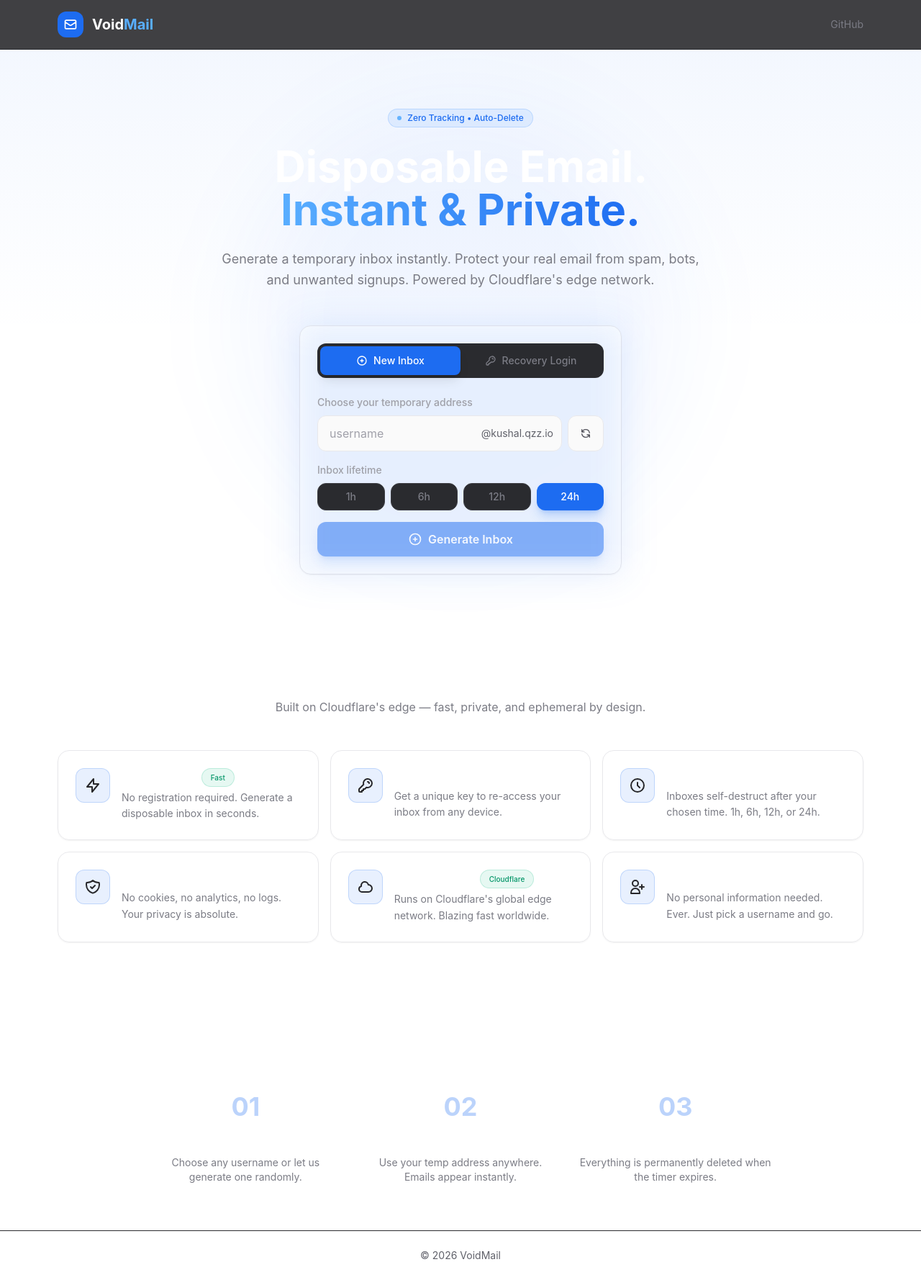
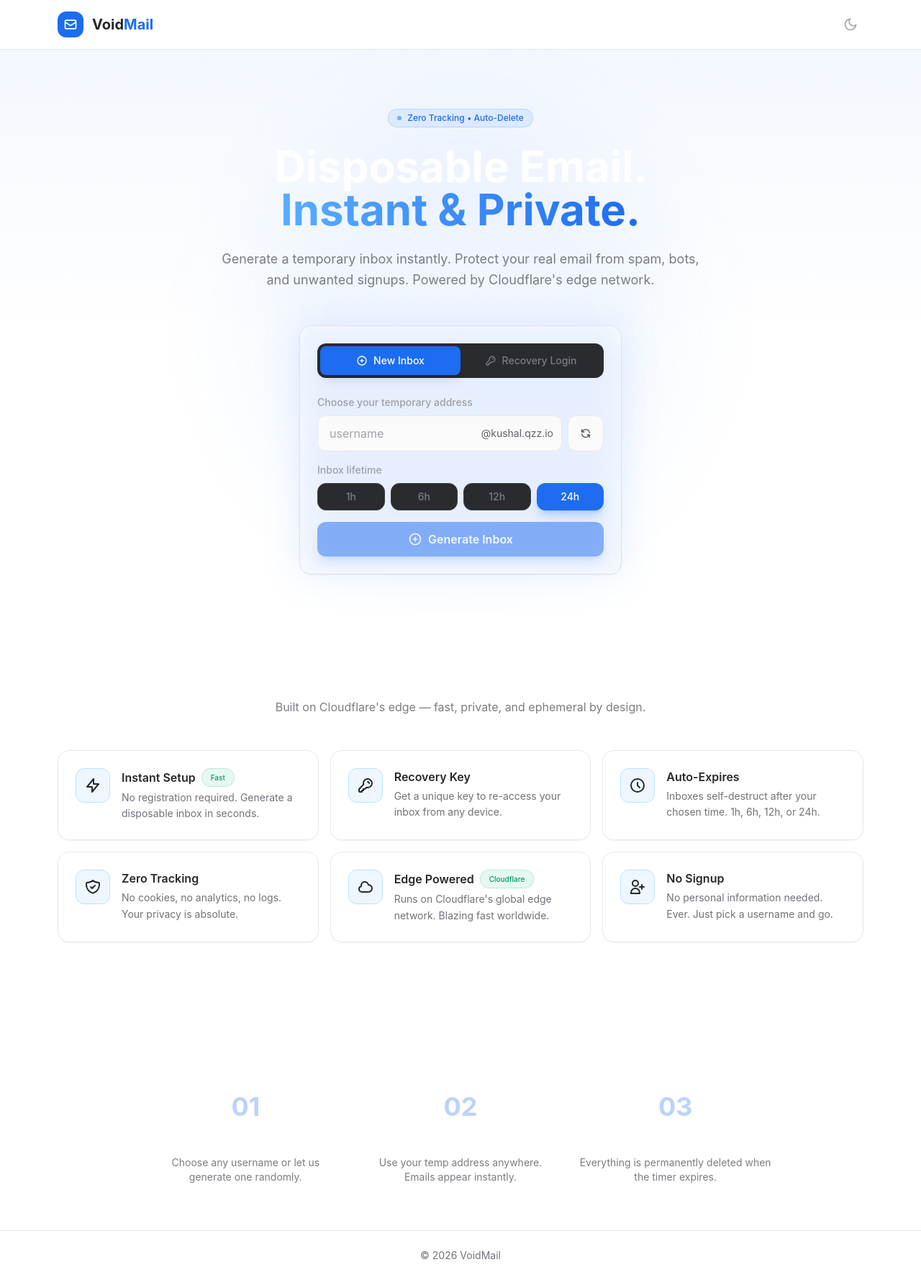
Before and after one commit to kushalshah0/VoidMail, a React (Vite) app: page / in a window 1280 px wide. Shown: the whole page at 72% size. Built offline with nearby package versions, Linux system fonts and the light colour scheme.

Commit message:
Add theme support to Header, Footer, and FeatureCard components

```diff
--- a/src/components/FeatureCard.jsx
+++ b/src/components/FeatureCard.jsx
@@ -1,18 +1,23 @@
 export default function FeatureCard({ icon, title, description, badge }) {
   return (
-    <div className="card group hover:border-dark-700 transition-all duration-300">
+    <div className="card group hover:border-light-400 dark:hover:border-dark-700
+                     transition-all duration-300 hover:shadow-md dark:hover:shadow-none">
       <div className="flex items-start gap-4">
-        <div className="w-12 h-12 rounded-xl bg-brand-600/10 border border-brand-600/20
+        <div className="w-12 h-12 rounded-xl
+                        bg-brand-50 dark:bg-brand-600/10
+                        border border-brand-200 dark:border-brand-600/20
                         flex items-center justify-center text-2xl shrink-0
                         group-hover:scale-110 transition-transform">
           {icon}
         </div>
         <div>
           <div className="flex items-center gap-2 mb-1">
-            <h3 className="font-semibold text-white">{title}</h3>
+            <h3 className="font-semibold text-light-900 dark:text-white">{title}</h3>
             {badge && <span className="badge-green text-[10px]">{badge}</span>}
           </div>
-          <p className="text-dark-400 text-sm leading-relaxed">{description}</p>
+          <p className="text-light-600 dark:text-dark-400 text-sm leading-relaxed">
+            {description}
+          </p>
         </div>
       </div>
     </div>
--- a/src/components/Footer.jsx
+++ b/src/components/Footer.jsx
@@ -1,8 +1,9 @@
 export default function Footer() {
   return (
-    <footer className="border-t border-dark-800 py-6 mt-auto">
+    <footer className="border-t border-light-300 dark:border-dark-800 py-6 mt-auto
+                        transition-colors duration-300">
       <div className="max-w-6xl mx-auto px-4 text-center">
-        <p className="text-dark-500 text-sm">
+        <p className="text-light-600 dark:text-dark-400 text-sm">
           © {new Date().getFullYear()} VoidMail
         </p>
       </div>
--- a/src/components/Header.jsx
+++ b/src/components/Header.jsx
@@ -1,11 +1,15 @@
 import { Link, useLocation } from 'react-router-dom';
+import ThemeToggle from './ThemeToggle';
 
 export default function Header() {
   const location = useLocation();
   const isInbox = location.pathname.startsWith('/inbox');
 
   return (
-    <header className="border-b border-dark-800 bg-dark-950/80 backdrop-blur-md sticky top-0 z-50">
+    <header className="border-b border-light-300 dark:border-dark-800
+                        bg-white/80 dark:bg-dark-950/80
+                        backdrop-blur-md sticky top-0 z-50
+                        transition-colors duration-300">
       <div className="max-w-6xl mx-auto px-4 py-4 flex items-center justify-between">
         <Link to="/" className="flex items-center gap-3 group">
           <div className="w-9 h-9 bg-brand-600 rounded-xl flex items-center justify-center
@@ -14,12 +18,12 @@
               <path strokeLinecap="round" strokeLinejoin="round" strokeWidth={2} d="M3 8l7.89 5.26a2 2 0 002.22 0L21 8M5 19h14a2 2 0 002-2V7a2 2 0 00-2-2H5a2 2 0 00-2 2v10a2 2 0 002 2z" />
             </svg>
           </div>
-          <span className="text-xl font-bold text-white">
-            Void<span className="text-brand-400">Mail</span>
+          <span className="text-xl font-bold text-light-900 dark:text-white">
+            Void<span className="text-brand-600 dark:text-brand-400">Mail</span>
           </span>
         </Link>
 
-        <nav className="flex items-center gap-4">
+        <nav className="flex items-center gap-3">
           {isInbox && (
             <Link to="/" className="btn-secondary text-sm py-2 px-4 flex items-center gap-2">
               <svg className="w-4 h-4" fill="none" stroke="currentColor" viewBox="0 0 24 24">
@@ -28,14 +32,7 @@
               New Inbox
             </Link>
           )}
-          <a
-            href="https://github.com"
-            target="_blank"
-            rel="noopener noreferrer"
-            className="text-dark-400 hover:text-dark-200 transition-colors text-sm"
-          >
-            GitHub
-          </a>
+          <ThemeToggle />
         </nav>
       </div>
     </header>
```
